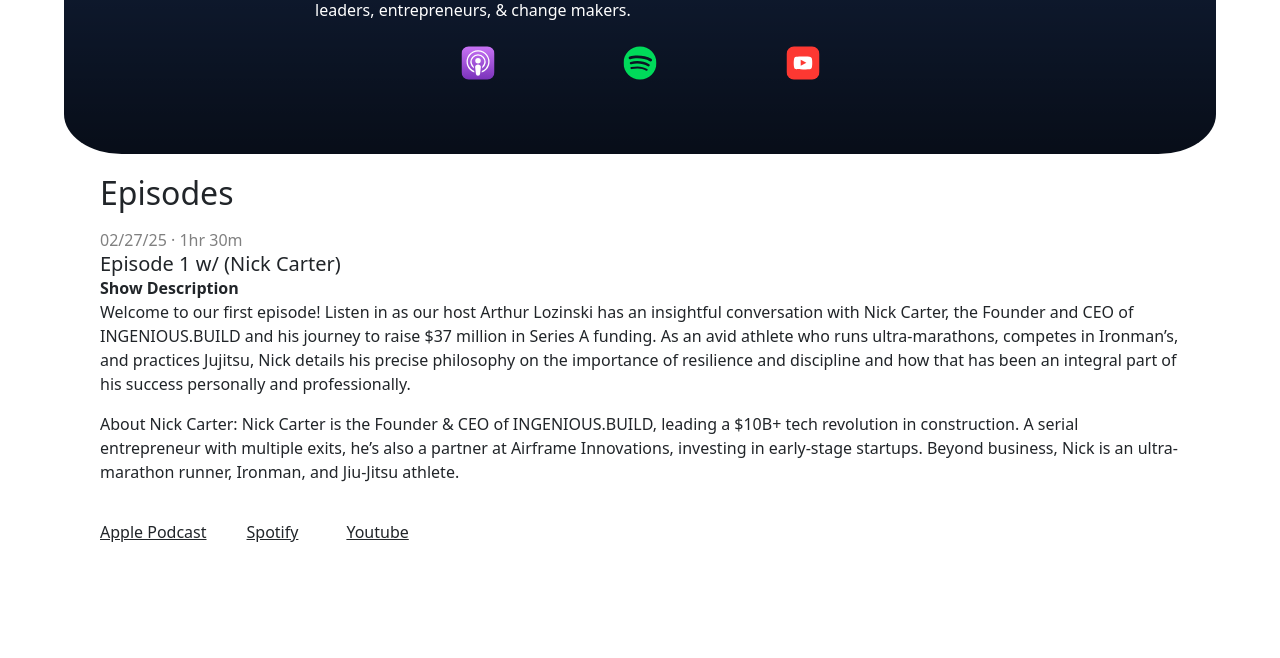
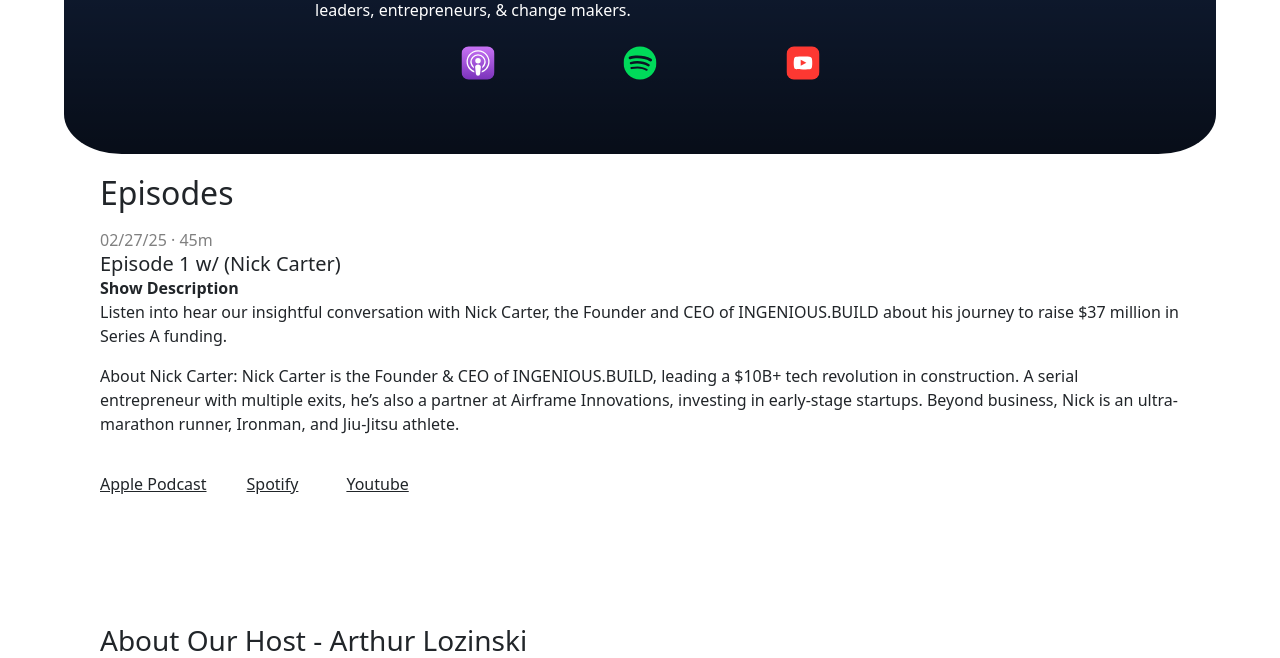
Before and after one commit to Gary-McCart1/podcast, a Flask app: page / in a window 1280 px wide. Shown: the part 678-1336 px from the top of the page. Run offline with Flask 3, Linux system fonts and the light colour scheme.

Commit message:
Update links to data and description

```diff
--- a/data/data.json
+++ b/data/data.json
@@ -2,10 +2,13 @@
     {
       "id": 1,
       "title": "Episode 1",
-      "description": "Welcome to our first episode! Listen in as our host Arthur Lozinski has an insightful conversation with Nick Carter, the Founder and CEO of INGENIOUS.BUILD and his journey to raise $37 million in Series A funding. As an avid athlete who runs ultra-marathons, competes in Ironman’s, and practices Jujitsu, Nick details his precise philosophy on the importance of resilience and discipline and how that has been an integral part of his success personally and professionally. ",
-      "length": "1hr 30m",
+      "description": "Listen into hear our insightful conversation with Nick Carter, the Founder and CEO of INGENIOUS.BUILD about his journey to raise $37 million in Series A funding.",
+      "length": "45m",
       "date": "02/27/25",
       "guest": "Nick Carter",
-      "gdescription": "Nick Carter is the Founder & CEO of INGENIOUS.BUILD, leading a $10B+ tech revolution in construction. A serial entrepreneur with multiple exits, he’s also a partner at Airframe Innovations, investing in early-stage startups. Beyond business, Nick is an ultra-marathon runner, Ironman, and Jiu-Jitsu athlete."
+      "gdescription": "Nick Carter is the Founder & CEO of INGENIOUS.BUILD, leading a $10B+ tech revolution in construction. A serial entrepreneur with multiple exits, he’s also a partner at Airframe Innovations, investing in early-stage startups. Beyond business, Nick is an ultra-marathon runner, Ironman, and Jiu-Jitsu athlete.",
+      "yt_link": "https://www.youtube.com/watch?v=dhaOwRXh1CY",
+      "sp_link": "https://open.spotify.com/episode/2gUh9MjbwxTvyZPir9arBc?si=p_YO0HayTHaW05vXiV5nyw",
+      "ap_link": "https://podcasts.apple.com/us/podcast/nick-carter-episode-01/id1798833565?i=1000696383637"
     }
   ]
--- a/templates/index.html
+++ b/templates/index.html
@@ -166,20 +166,20 @@
               <div class="d-flex justify-content-start m-0">
                 <div class="ms-0">
                   <a
-                    href="https://podcasts.apple.com/us/podcast/nick-carter-episode-01/id1798833565?i=1000696383637"
+                    href={{episode.ap_link}}
                     class="text-dark watch-link"
                     >Apple Podcast</a
                   >
                 </div>
                 <div>
                   <a
-                    href="https://open.spotify.com/episode/2gUh9MjbwxTvyZPir9arBc?si=p_YO0HayTHaW05vXiV5nyw"
+                    href={{episode.sp_link}}
                     class="me-2 text-dark watch-link"
                     >Spotify</a
                   >
                 </div>
                 <div>
-                  <a href="https://www.youtube.com/watch?v=dhaOwRXh1CY" class="text-dark watch-link"
+                  <a href={{episode.yt_link}} class="text-dark watch-link"
                     >Youtube</a
                   >
                 </div>
```
